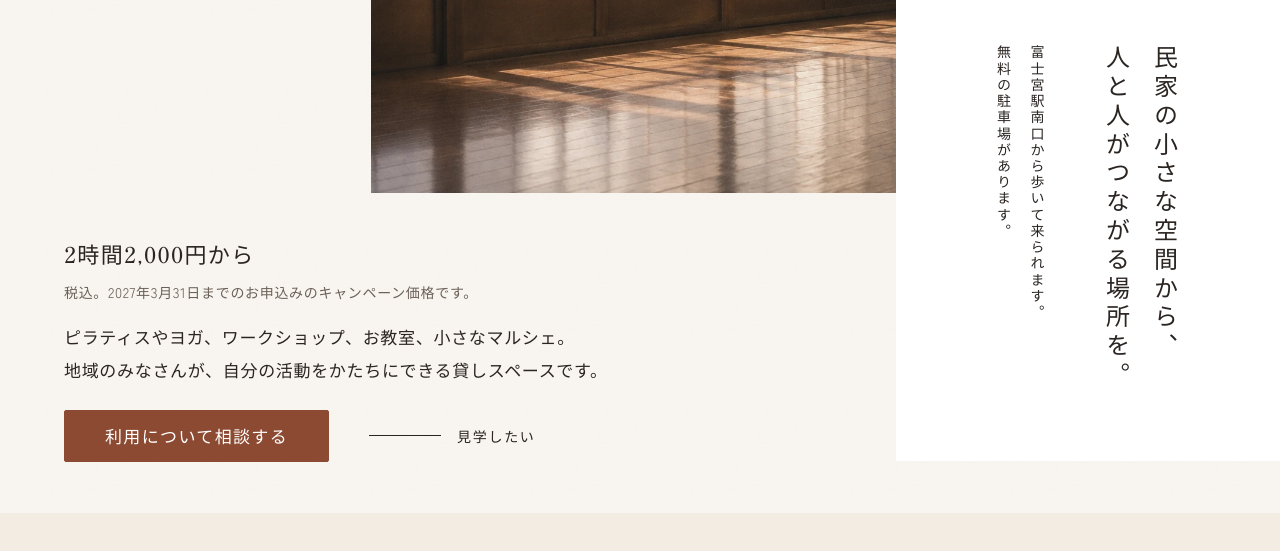
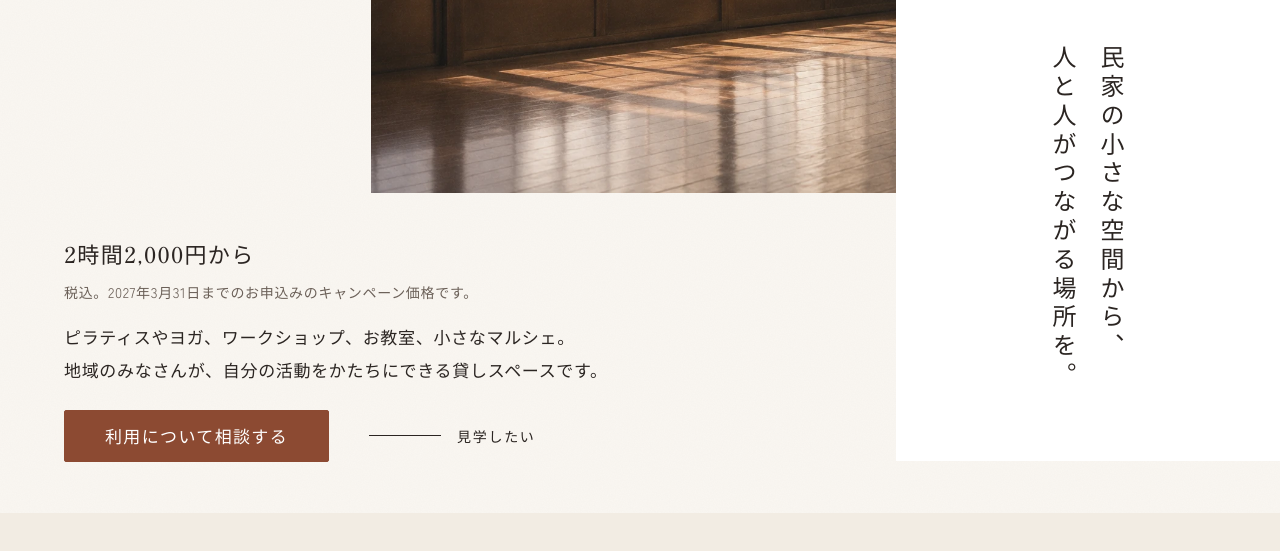
Before and after one commit to ryotafukutomi0901/Musubiya-Sui-HP, a plain HTML site: page index.html in a window 1280 px wide. Shown: the part 535-1086 px from the top of the page. Drawn offline with nearby package versions, Linux system fonts and the light colour scheme.

Commit message:
TOP のヒーローから、駅と駐車場の2行を外す
Co-Authored-By: Claude Opus 5.5 <noreply@anthropic.com>

```diff
--- a/index.html
+++ b/index.html
@@ -25,7 +25,6 @@
     <div class="ph dark mv-photo photo gen" style="background-image:url(assets/img/gen/top-hero.webp)" data-label="写真：障子越しの光が入る部屋（撮影予定）"></div>
     <div class="mv-copy">
       <h2>民家の小さな空間から、<br>人と人がつながる場所を。</h2>
-      <p>富士宮駅南口から歩いて来られます。<br>無料の駐車場があります。</p>
     </div>
   </div>
   <div class="mv-cta">
```
